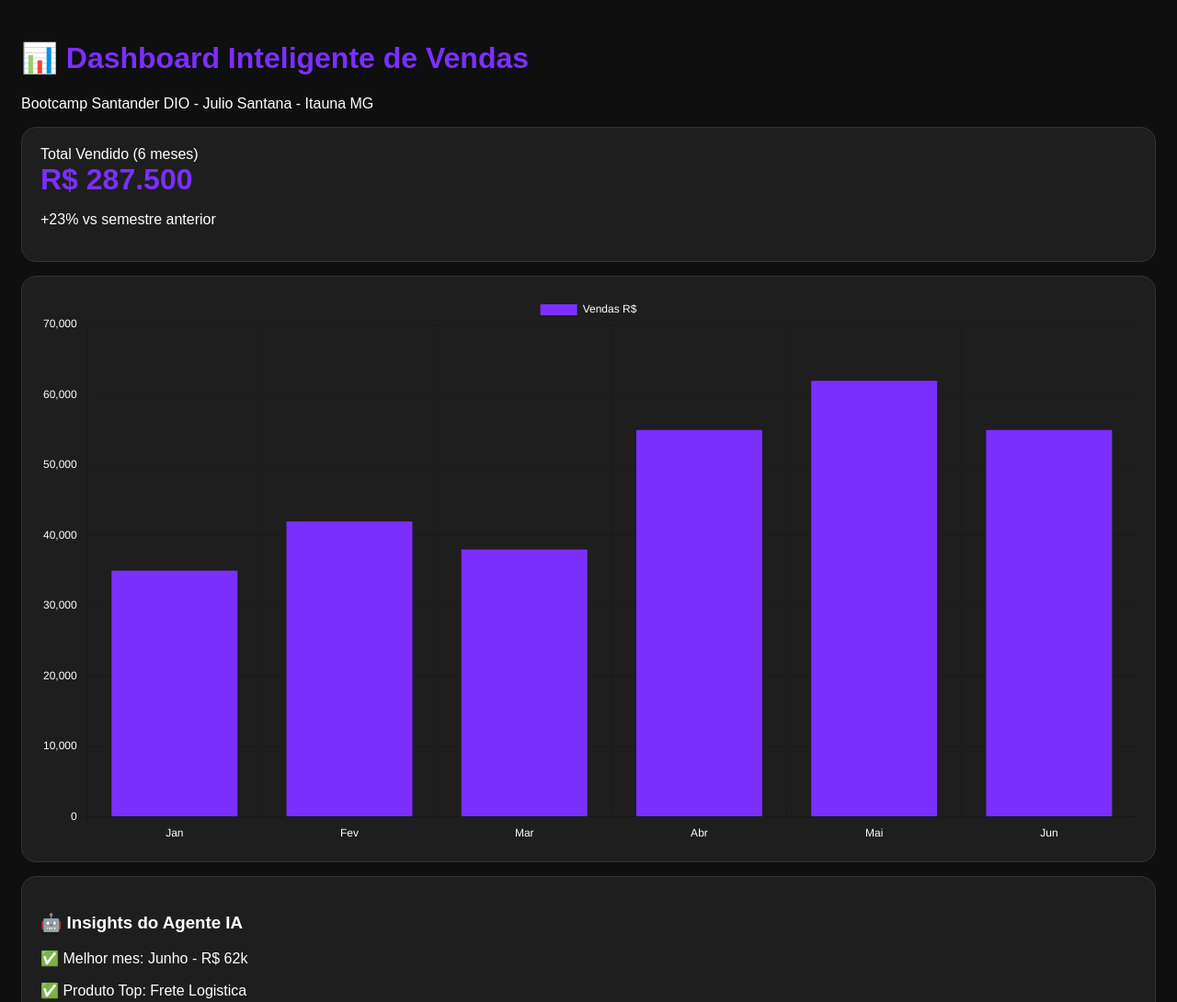
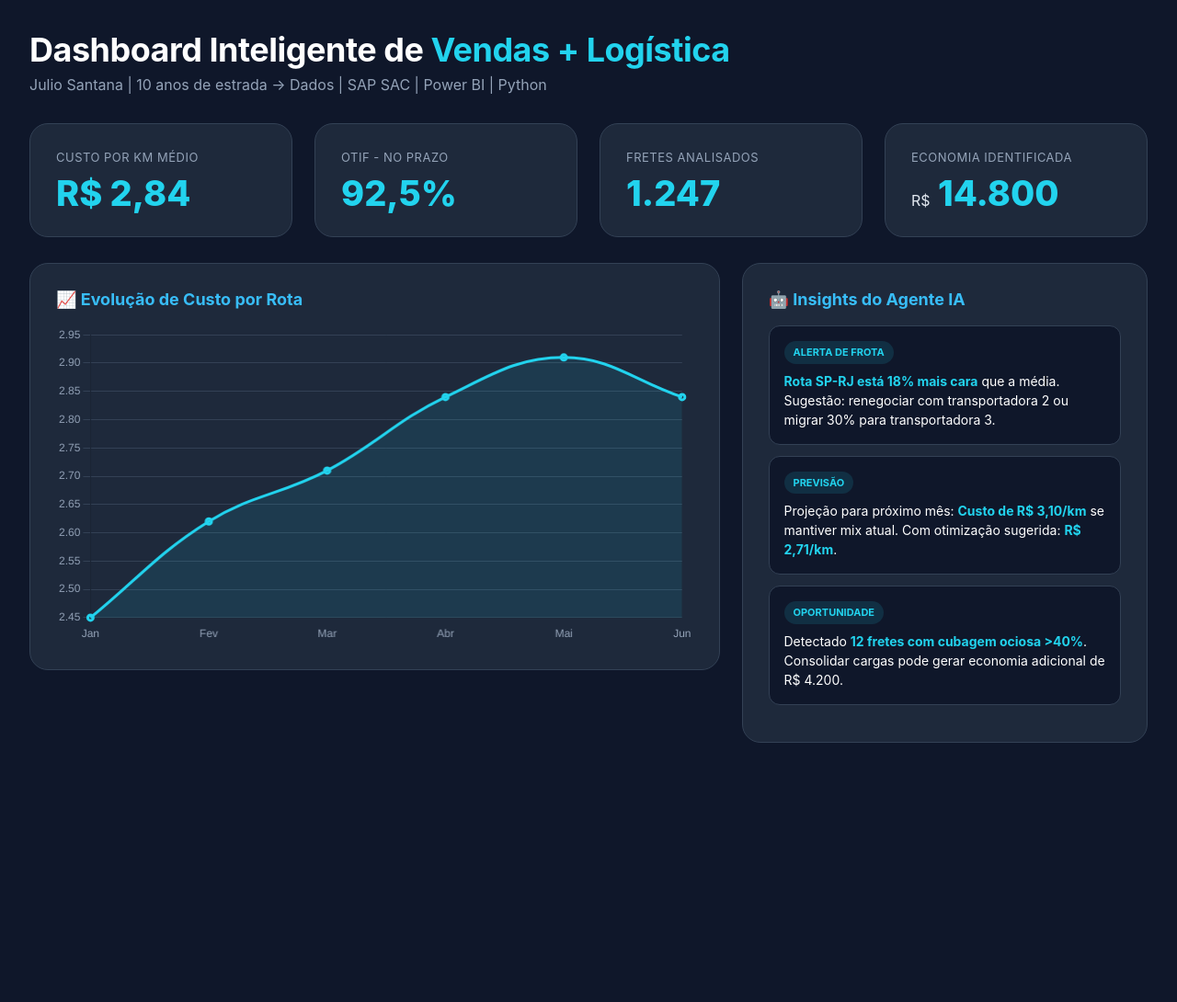
Before and after one commit to jsantana141527-ops/projeto-dashboard-vendas-ia, a plain HTML site: page index.html in a window 1280 px wide. Shown: the top 1090 px of the page at 92% size. After the commit the page ends 840 px from the top, so only its background shows below. Drawn offline with nearby package versions, Linux system fonts and the light colour scheme.

Commit message:
ajusta layout para tela grande

```diff
--- a/index.html
+++ b/index.html
@@ -3,28 +3,91 @@
 <head>
 <meta charset="UTF-8">
 <meta name="viewport" content="width=device-width, initial-scale=1.0">
-<title>Dashboard Vendas IA - Julio Santana</title>
+<title>Dashboard Inteligente de Vendas | Julio Santana</title>
 <script src="https://cdn.jsdelivr.net/npm/chart.js"></script>
 <style>
-body{background:#0f0f0f;color:#fff;font-family:Arial;padding:15px}
-h1{color:#7b2fff}
-.card{background:#1e1e1e;padding:20px;border-radius:16px;margin:15px 0;border:1px solid #333}
-.kpi{font-size:32px;color:#7b2fff;font-weight:bold}
+  *{box-sizing:border-box}
+  body{font-family:Inter, Arial, sans-serif; background:#0f172a; color:#fff; margin:0; padding:32px; min-height:100vh;}
+  .container{max-width:1450px; margin:0 auto;}
+  .header{margin-bottom:32px;}
+  .header h1{font-size:36px; margin:0 0 6px 0; letter-spacing:-0.5px;}
+  .header span{color:#22d3ee}
+  .subtitle{color:#94a3b8; font-size:16px; margin:0;}
+
+  .grid{ display:grid; grid-template-columns:repeat(4, 1fr); gap:24px; margin-bottom:28px;}
+  .card{background:#1e293b; padding:28px; border-radius:20px; border:1px solid #334155; transition:0.2s;}
+  .card:hover{border-color:#22d3ee; transform:translateY(-2px);}
+  .card p{margin:0 0 12px 0; color:#94a3b8; font-size:13px; text-transform:uppercase; letter-spacing:0.5px;}
+  .kpi{font-size:38px; color:#22d3ee; font-weight:800; line-height:1;}
+  .kpi small{font-size:16px; color:#e2e8f0; font-weight:400}
+
+  .main{display:grid; grid-template-columns: 1.7fr 1fr; gap:24px; align-items:start;}
+  .box{background:#1e293b; padding:28px; border-radius:20px; border:1px solid #334155;}
+  .box h3{color:#38bdf8; margin:0 0 18px 0; font-size:18px;}
+  .insight{background:#0f172a; border:1px solid #334155; padding:16px; border-radius:12px; margin-bottom:12px; font-size:14px; line-height:1.5;}
+  .insight b{color:#22d3ee}
+  .tag{display:inline-block; background:#22d3ee20; color:#22d3ee; padding:4px 10px; border-radius:20px; font-size:11px; margin-bottom:8px; font-weight:700}
+
+  /* RESPONSIVO PRA TELA GRANDE NÃO FICAR APERTADO */
+  @media(max-width:1200px){ .grid{grid-template-columns:repeat(2, 1fr);} .main{grid-template-columns:1fr;} }
+  @media(max-width:640px){ body{padding:16px} .grid{grid-template-columns:1fr;} .header h1{font-size:26px} .kpi{font-size:30px} }
 </style>
 </head>
 <body>
-<h1>📊 Dashboard Inteligente de Vendas</h1>
-<p>Bootcamp Santander DIO - Julio Santana - Itauna MG</p>
-<div class="card"><div>Total Vendido (6 meses)</div><div class="kpi">R$ 287.500</div><p>+23% vs semestre anterior</p></div>
-<div class="card"><canvas id="vendas"></canvas></div>
-<div class="card"><h3>🤖 Insights do Agente IA</h3>
-<p>✅ Melhor mes: Junho - R$ 62k</p>
-<p>✅ Produto Top: Frete Logistica</p>
-<p>✅ Recomendacao: Aumentar frota em Jun/Jul</p>
-<p>✅ Previsao IA prox mes: R$ 68.500</p>
+<div class="container">
+
+  <div class="header">
+    <h1>Dashboard Inteligente de <span>Vendas + Logística</span></h1>
+    <p class="subtitle">Julio Santana | 10 anos de estrada -> Dados | SAP SAC | Power BI | Python</p>
+  </div>
+
+  <div class="grid">
+    <div class="card"><p>Custo por KM Médio</p><div class="kpi">R$ 2,84</div></div>
+    <div class="card"><p>OTIF - No Prazo</p><div class="kpi">92,5%</div></div>
+    <div class="card"><p>Fretes Analisados</p><div class="kpi">1.247</div></div>
+    <div class="card"><p>Economia Identificada</p><div class="kpi"><small>R$</small> 14.800</div></div>
+  </div>
+
+  <div class="main">
+    <div class="box">
+      <h3>📈 Evolução de Custo por Rota</h3>
+      <canvas id="vendas"></canvas>
+    </div>
+    <div class="box">
+      <h3>🤖 Insights do Agente IA</h3>
+      <div class="insight"><span class="tag">ALERTA DE FROTA</span><br><b>Rota SP-RJ está 18% mais cara</b> que a média. Sugestão: renegociar com transportadora 2 ou migrar 30% para transportadora 3.</div>
+      <div class="insight"><span class="tag">PREVISÃO</span><br>Projeção para próximo mês: <b>Custo de R$ 3,10/km</b> se mantiver mix atual. Com otimização sugerida: <b>R$ 2,71/km</b>.</div>
+      <div class="insight"><span class="tag">OPORTUNIDADE</span><br>Detectado <b>12 fretes com cubagem ociosa >40%</b>. Consolidar cargas pode gerar economia adicional de R$ 4.200.</div>
+    </div>
+  </div>
+
 </div>
+
 <script>
-new Chart(document.getElementById('vendas'),{type:'bar',data:{labels:['Jan','Fev','Mar','Abr','Mai','Jun'],datasets:[{label:'Vendas R$',data:[35000,42000,38000,55000,62000,55000],backgroundColor:'#7b2fff'}]},options:{responsive:true,plugins:{legend:{labels:{color:'#fff'}}},scales:{y:{ticks:{color:'#fff'}},x:{ticks:{color:'#fff'}}}}});
+const ctx = document.getElementById('vendas');
+new Chart(ctx, {
+  type: 'line',
+  data: {
+    labels: ['Jan','Fev','Mar','Abr','Mai','Jun'],
+    datasets: [{
+      label: 'Custo por KM (R$)',
+      data: [2.45, 2.62, 2.71, 2.84, 2.91, 2.84],
+      borderColor: '#22d3ee',
+      backgroundColor: 'rgba(34,211,238,0.1)',
+      tension: 0.4,
+      fill: true,
+      borderWidth: 3
+    }]
+  },
+  options: {
+    responsive: true,
+    plugins:{ legend:{display:false}},
+    scales:{
+      y:{ grid:{color:'#334155'}, ticks:{color:'#94a3b8'} },
+      x:{ grid:{display:false}, ticks:{color:'#94a3b8'} }
+    }
+  }
+});
 </script>
 </body>
 </html>
```
